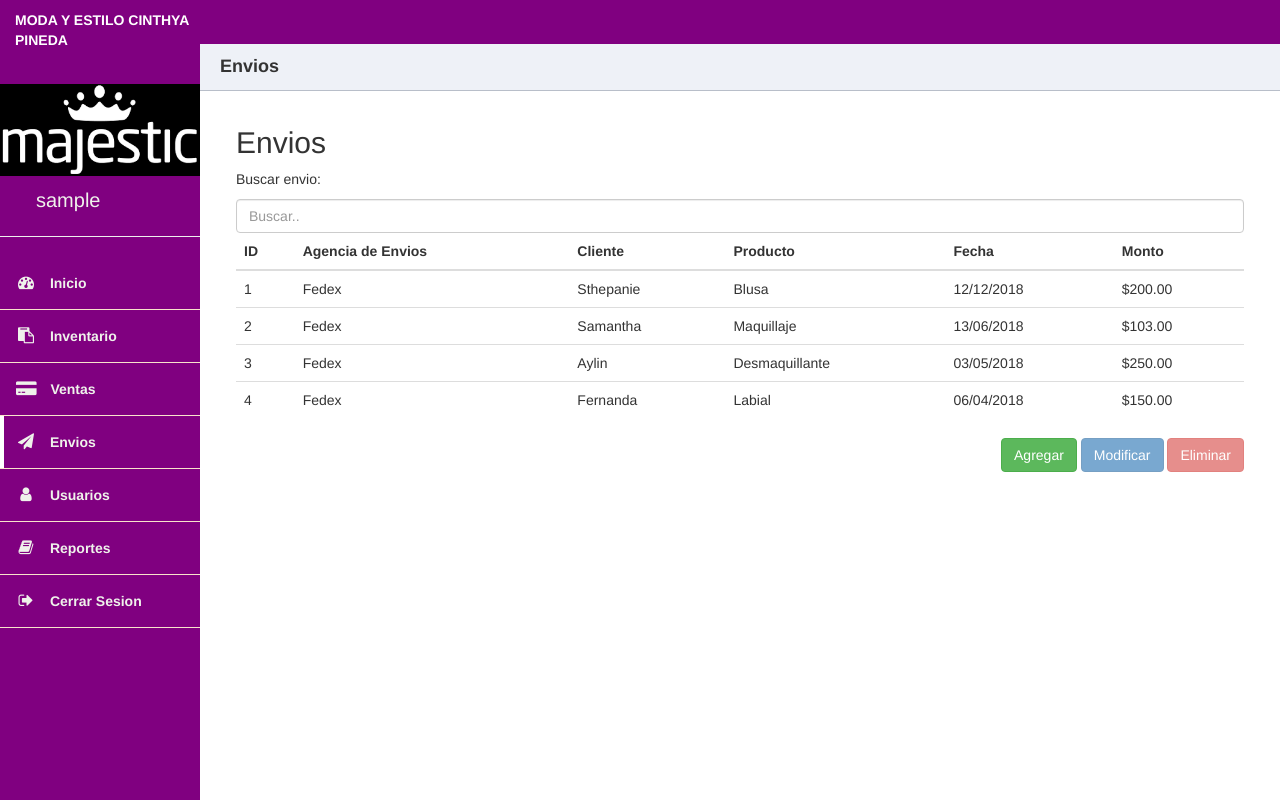
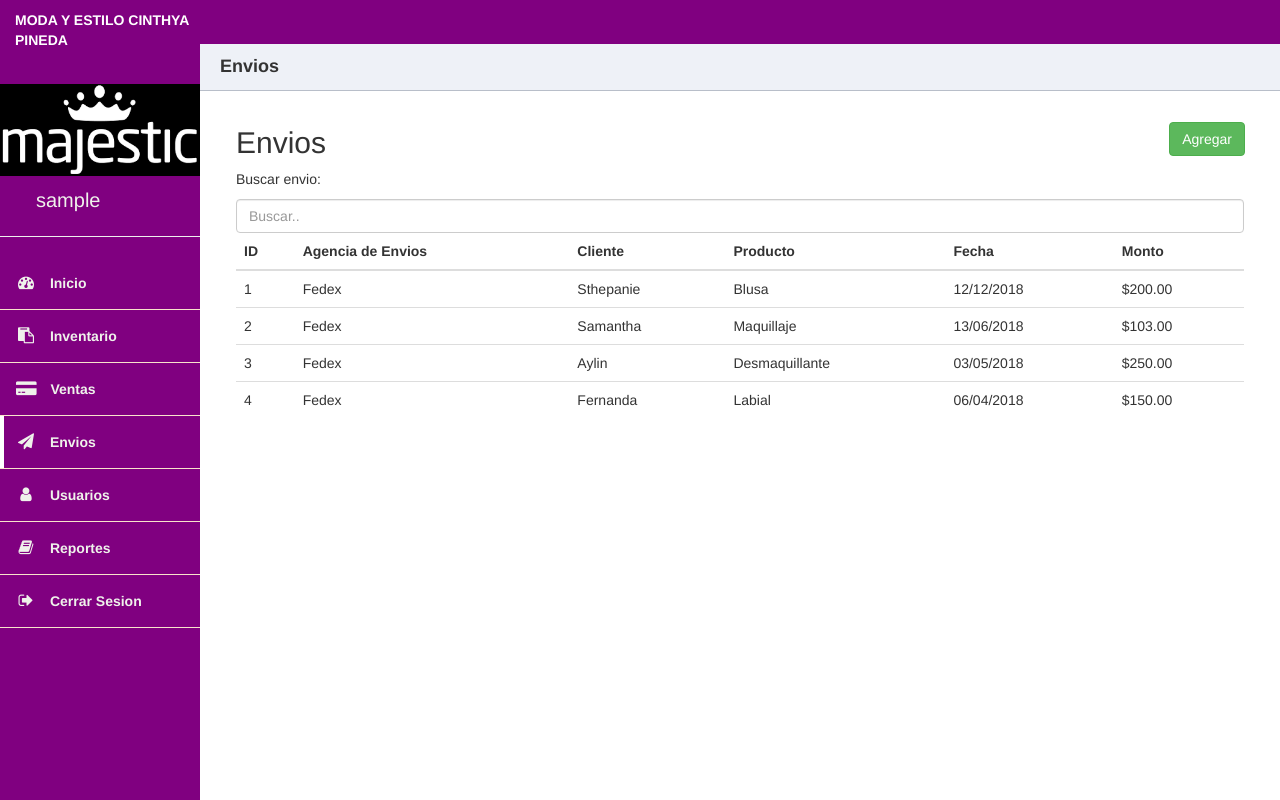
Before and after one commit to TavoRR/ERPtavito, a PHP site: page /erptavito/Admin/envios.php in a window 1280 px wide. Run offline with PHP 8.4, Linux system fonts and the light colour scheme; the visitor is signed in with stand-in values (Sample User, id 1); some libraries are stand-ins or nearby versions.

Commit message:
diseño mejorado

```diff
--- a/project/Admin/connection/conection.php
+++ b/project/Admin/connection/conection.php
@@ -2,7 +2,7 @@
 
 $dbServername = "localhost";
 $dbUserName = "root";
-$dbPassword = "cinthya";
+$dbPassword = "";
 
 $dbName = "pinkboutique";
 
--- a/project/Admin/envios.php
+++ b/project/Admin/envios.php
@@ -171,9 +171,7 @@
 						</tbody>
 					  </table>
 					  <div style="text-align: right;">
-					  	<a href="agregar-envio.php" type="button" class="btn btn-success" >Agregar</a>
-					  	<button type="button" class="btn btn-primary disabled">Modificar</button>
-					  	<button type="button" class="btn btn-danger disabled">Eliminar</button><br><br>
+					  	<a href="agregar-envio.php" type="button" class="add btn btn-success" >Agregar</a>
 					</div>
 					</div>
 
--- a/project/Admin/inventario.php
+++ b/project/Admin/inventario.php
@@ -205,7 +205,7 @@
 
 					  </ul>
 					  <div style="text-align: right;">
-					  	<a href="agregar-inventario.php" type="button" class="btn btn-success" >Agregar</a><br><br>
+					  	<a href="agregar-inventario.php" type="button" class="add btn btn-success" >Agregar</a><br><br>
 					</div>
 					</div>
 
--- a/project/Admin/usuarios.php
+++ b/project/Admin/usuarios.php
@@ -168,7 +168,7 @@
 					  </table>
 
 					  <div style="text-align: right;">
-					  	<a href="agregar-usuario.php" type="button" class="btn btn-success" >Nuevo Usuario</a>
+					  	<a href="agregar-usuario.php" type="button" class="add btn btn-success" >Nuevo Usuario</a>
 					  	<br><br>
 					</div>
 					</div>
--- a/project/Admin/ventas.php
+++ b/project/Admin/ventas.php
@@ -192,7 +192,7 @@
 						</tbody>
 					  </table>
 					  <div style="text-align: right;">
-					  	<a href="agregar-venta.php" type="button" class="btn btn-success" >Agregar</a>
+					  	<a href="agregar-venta.php" type="button" class="add btn btn-success" >Agregar</a>
 
 					</div>
 					</div>
--- a/project/css/main.css
+++ b/project/css/main.css
@@ -1,3 +1,6 @@
+.add{position: absolute;
+    top: 5%;
+    right: 20px;}
 * {
 	box-sizing: border-box;
 }
```
